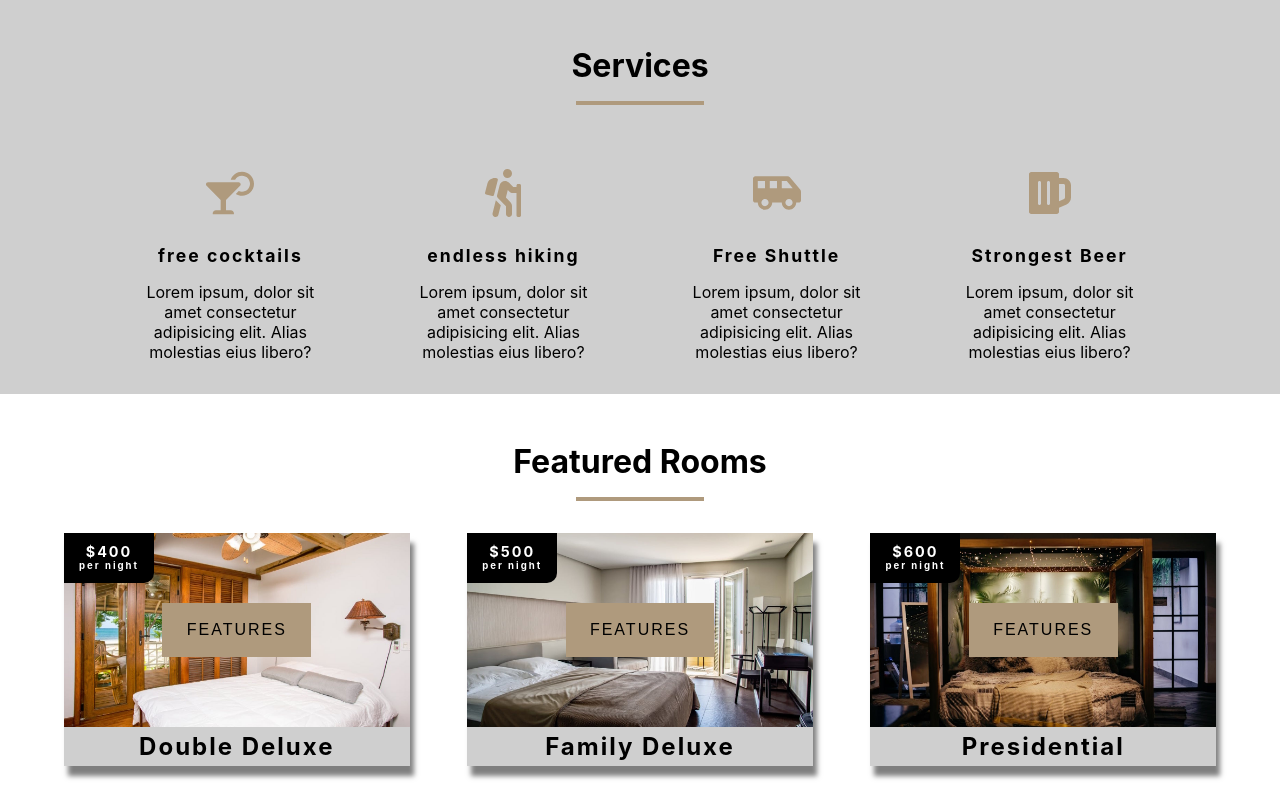
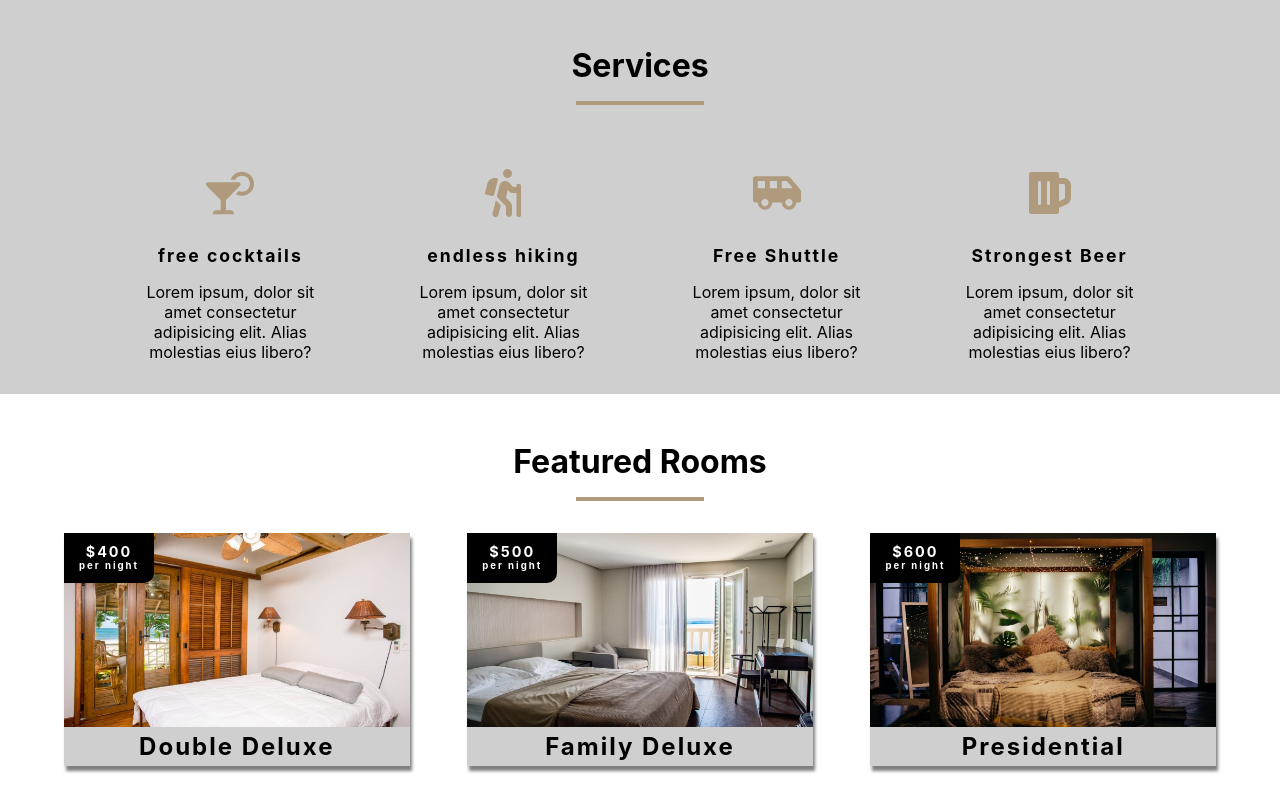
Before and after one commit to v50n/hotel-reservation-ReactJS, a React (Create React App) app: page / in a window 1280 px wide. Shown: the part 779-1577 px from the top of the page. Built offline with nearby package versions, Linux system fonts and the light colour scheme.

Commit message:
add css to finish the featured Rooms

```diff
--- a/src/components/FeaturedRooms.js
+++ b/src/components/FeaturedRooms.js
@@ -1,5 +1,6 @@
 import React from 'react'
 import data from './../data';
+import {Link} from 'react-router-dom'
 
 export default function FeaturedRooms() {
     var featuredRoom = data.filter(room => room.fields.featured === true);
@@ -13,13 +14,17 @@ export default function FeaturedRooms() {
                     featuredRoom.map((room,index) =>{
                         return (
                             <div className="roomDetail" key={index}>
-                                <div className="roomPrice">
+
+                                <div className="roomImage">
+                                    <img src={room.fields.images[0].fields.file.url} alt="image" />
+                                    <div className="roomPrice">
                                     ${room.fields.price}
-                                    <div className="night"><span>per night</span></div>
-                                </div>
-                                <div className="roomImage">
-                                    <img src={room.fields.images[0].fields.file.url} alt="" />
-                                    <button className="btn-features">Features</button>
+                                    <p className="night"><span>per night</span></p>
+                                    </div>
+
+                                        <Link to={"/rooms/" + room.fields.slug}className="btn-features">Features</Link>
+
+
                                 </div>
                                 <div className="roomName">
                                     <h2>{room.fields.name}</h2>
--- a/src/css/Home.css
+++ b/src/css/Home.css
@@ -52,25 +52,27 @@
 
 .roomDetail{
     flex-basis: 30%;
-    box-shadow: var(--darkShadow);
-    position: relative;
+    box-shadow: var(--lightShadow);
+    transition: var(--mainTransition);
+    /* box-shadow: var(--darkShadow); */
+
 }
 
 .roomImage{
-    display: flex;
-    justify-content: center;
-    align-items: center;
+    position:relative;
 }
-.roomImage:hover{
-    background-color: red;
-}
+
 
 .roomImage img{
     width: 100%;
-    height: 100%;
+    display: block;
 }
+
 .btn-features{
     position: absolute;
+    top: 50%;
+    left: 50%;
+    transform: translate(-50%, -50%);
     padding: 1rem 1.4rem;
     font-size: 1rem;
     text-transform: uppercase;
@@ -78,6 +80,11 @@
     background-color: var(--primaryColor);
     border: 2px solid var(--primaryColor);
     cursor: pointer;
+    opacity: 0;
+    transition: var(--mainTransition);
+    text-decoration: none;
+    color: black;
+    font-size: 1.3rem;
 }
 
 .btn-features:hover{
@@ -97,6 +104,7 @@
     position: absolute;
     top: 0;
     border-bottom-right-radius: 10px;
+    transition: var(--mainTransition);
 }
 
 .night{
@@ -110,6 +118,20 @@
     background-color: var(--darkGrey);
 }
 
+.roomImage:hover{
+    background: rgba(0, 0, 0, 0.8);
+}
+.roomImage:hover img{
+    opacity: 0.5;
+}
+
+.roomImage:hover .roomPrice{
+    opacity: 0;
+}
+
+.roomImage:hover .btn-features{
+    opacity: 1;
+}
 
 @media screen and (min-width: 776px) {
     .service-detail{
```
